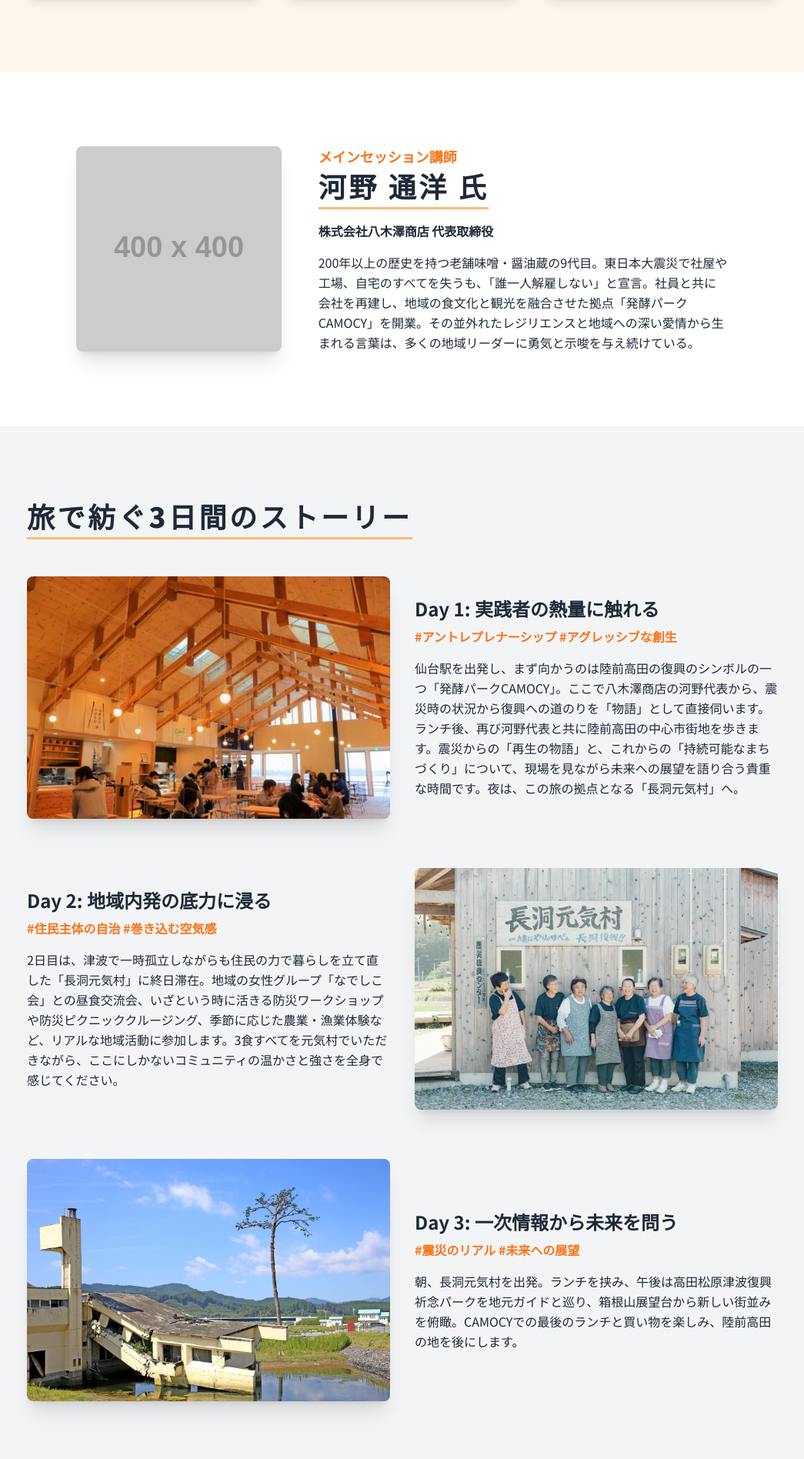
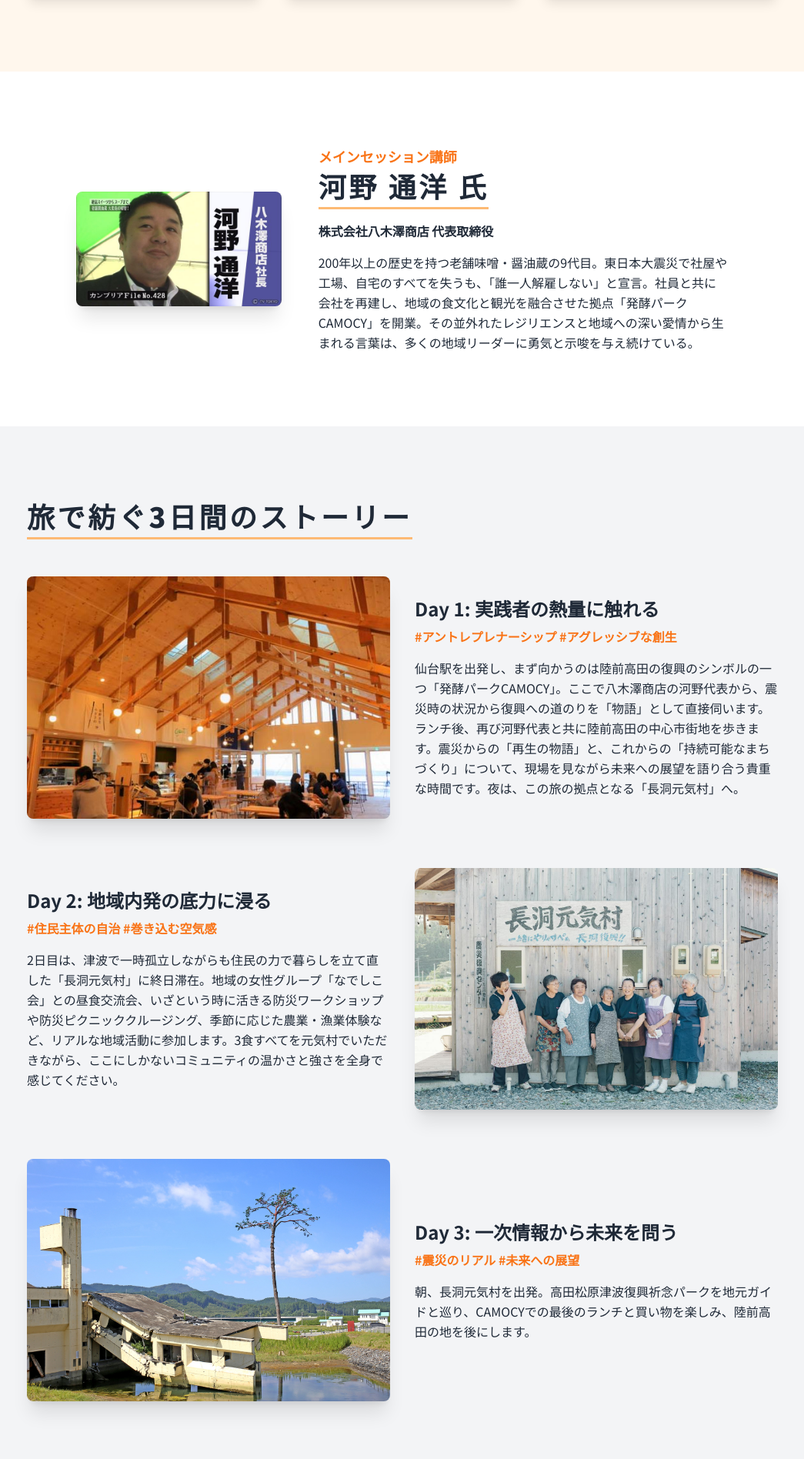
Before and after one commit to TYDMC/rikuzentakata, a plain HTML site: page index.html in a window 1280 px wide. Shown: the part 2377-4273 px from the top of the page at 77% size, without its empty margins (117-1162 px from the left). Drawn offline with nearby package versions, Linux system fonts and the light colour scheme; placeholder pictures from the web are drawn by us.

Commit message:
Update index.html

```diff
--- a/index.html
+++ b/index.html
@@ -132,7 +132,7 @@
             <div class="container mx-auto px-6 max-w-4xl">
                 <div class="md:flex items-center gap-12">
                     <div class="md:w-1/3 text-center mb-8 md:mb-0 fade-in">
-                        <img src="[柔和な笑顔の八木澤商店・河野通洋氏のイメージ写真].jpg"
+                        <img src="[写真：柔和な笑顔の八木澤商店・河野和義代表].jpg"
                              onerror="this.onerror=null;this.src='https://placehold.co/400x400/ffedd5/8c2d04?text=Image+Not+Found';"
                              alt="[柔和な笑顔の八木澤商店・河野通洋氏のイメージ写真]" class="rounded-lg object-contain mx-auto shadow-xl">
                     </div>
@@ -189,7 +189,7 @@
                     <div class="md:w-1/2">
                         <h3 class="text-2xl font-bold mb-2">Day 3: 一次情報から未来を問う</h3>
                         <p class="font-bold text-orange-500 mb-4">#震災のリアル #未来への展望</p>
-                        <p class="text-base leading-relaxed">朝、長洞元気村を出発。ランチを挟み、午後は高田松原津波復興祈念パークを地元ガイドと巡り、箱根山展望台から新しい街並みを俯瞰。CAMOCYでの最後のランチと買い物を楽しみ、陸前高田の地を後にします。</p>
+                        <p class="text-base leading-relaxed">朝、長洞元気村を出発。高田松原津波復興祈念パークを地元ガイドと巡り、CAMOCYでの最後のランチと買い物を楽しみ、陸前高田の地を後にします。</p>
                     </div>
                 </div>
             </div>
```
